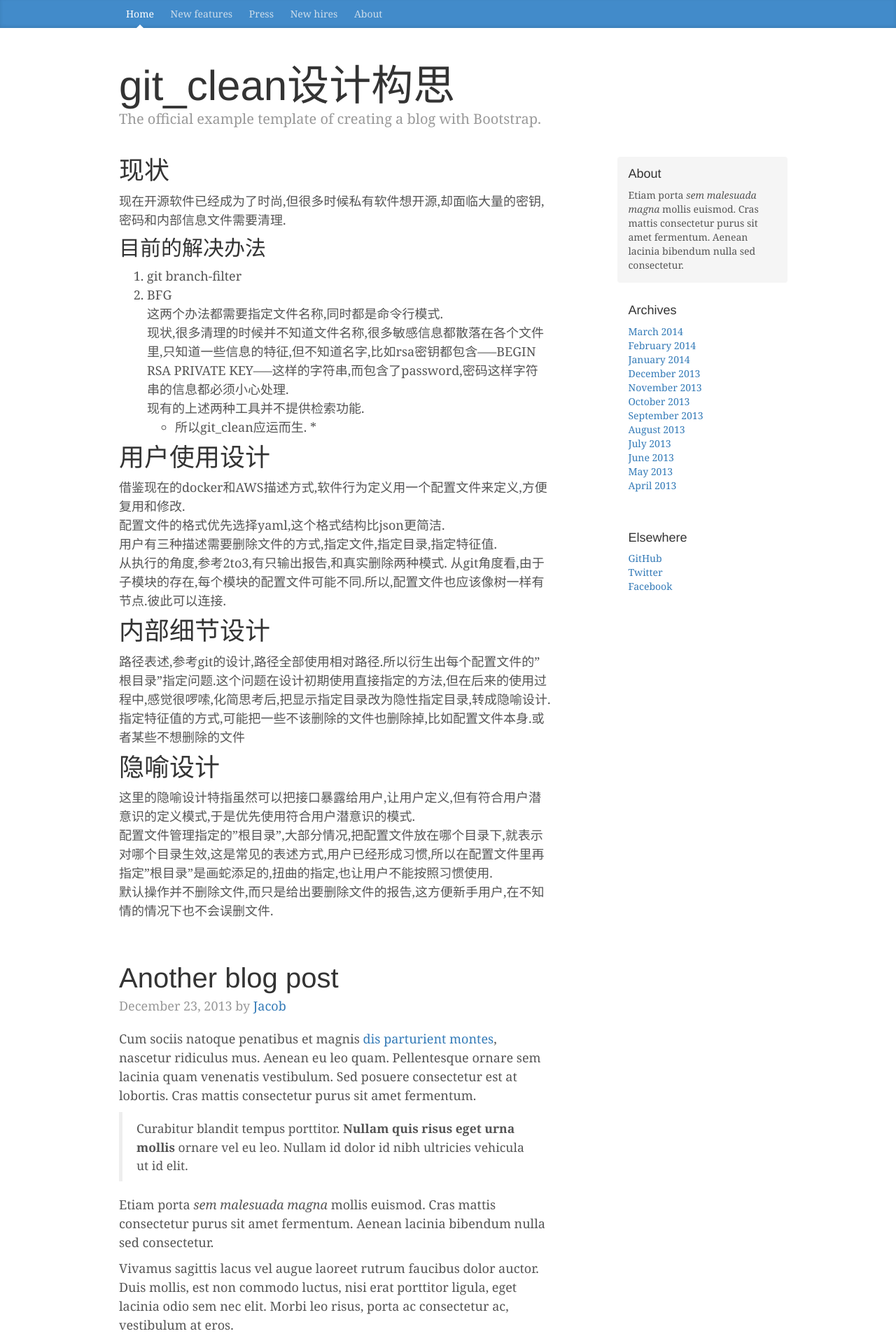
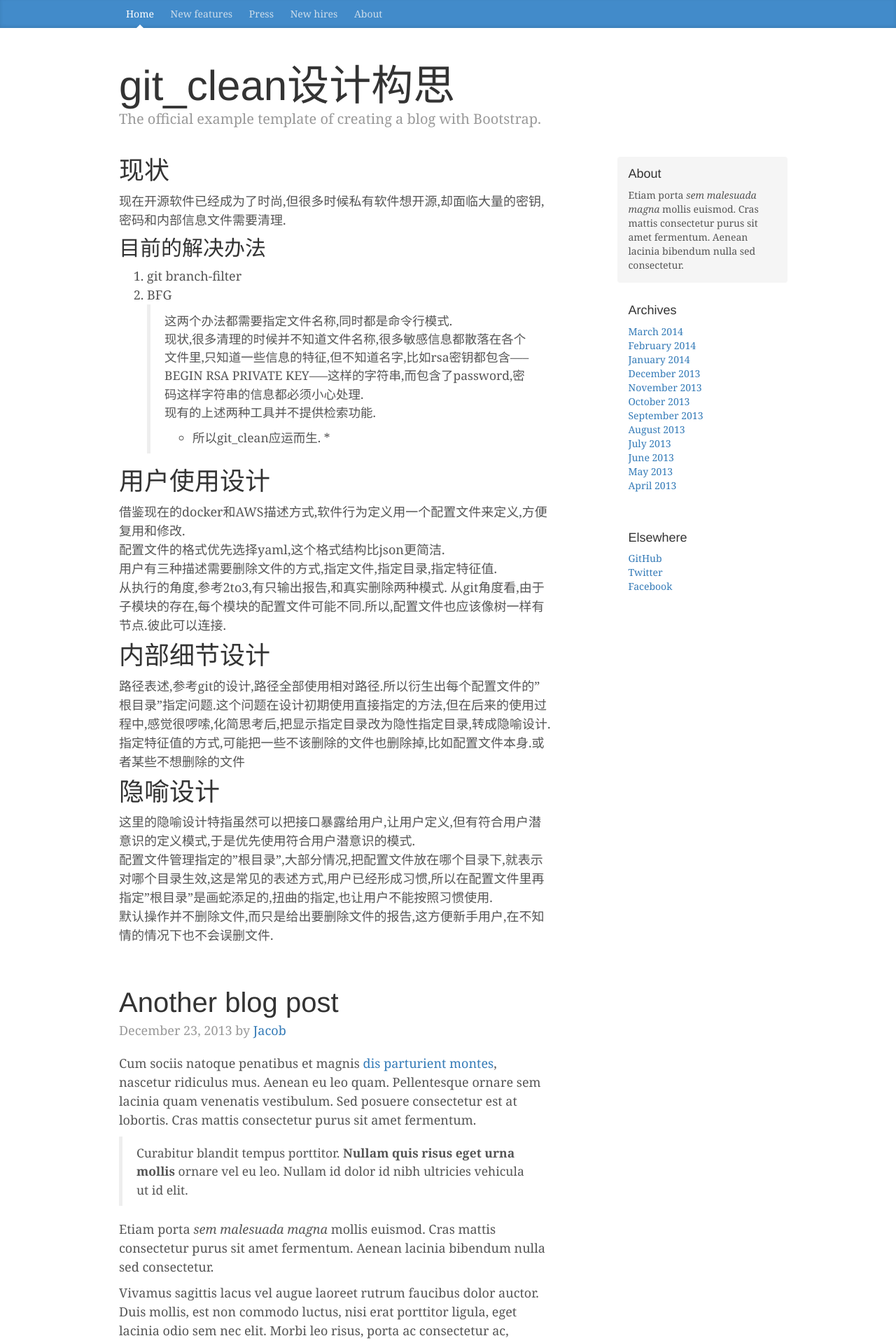
Before and after one commit to bobcyw/blog, a Jekyll site: the page built from _posts/2015-10-20-git _clean设计构思.md, in a window 1280 px wide. Shown: the top 1919 px of the page at 70% size. Built offline with Jekyll 4.4.1, drawn with Linux system fonts in a browser that asks for light colours.

Commit message:
看看md的格式效果

```diff
--- a/_posts/2015-10-20-git _clean设计构思.md
+++ b/_posts/2015-10-20-git _clean设计构思.md
@@ -8,7 +8,7 @@
 ## 目前的解决办法
 1. git branch-filter
 2. BFG
-这两个办法都需要指定文件名称,同时都是命令行模式.
+> 这两个办法都需要指定文件名称,同时都是命令行模式.
 现状,很多清理的时候并不知道文件名称,很多敏感信息都散落在各个文件里,只知道一些信息的特征,但不知道名字,比如rsa密钥都包含-----BEGIN RSA PRIVATE KEY-----这样的字符串,而包含了password,密码这样字符串的信息都必须小心处理.
 现有的上述两种工具并不提供检索功能.
 * 所以git_clean应运而生. *
```
